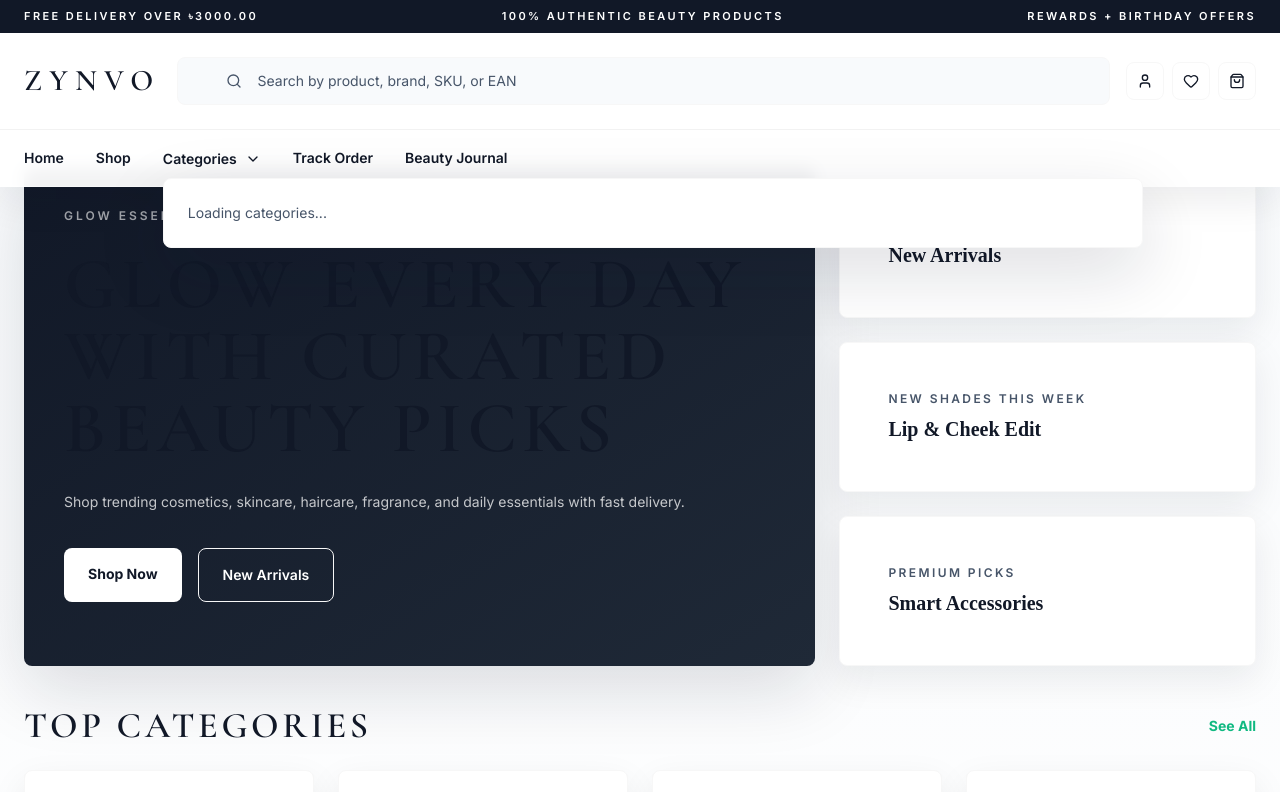
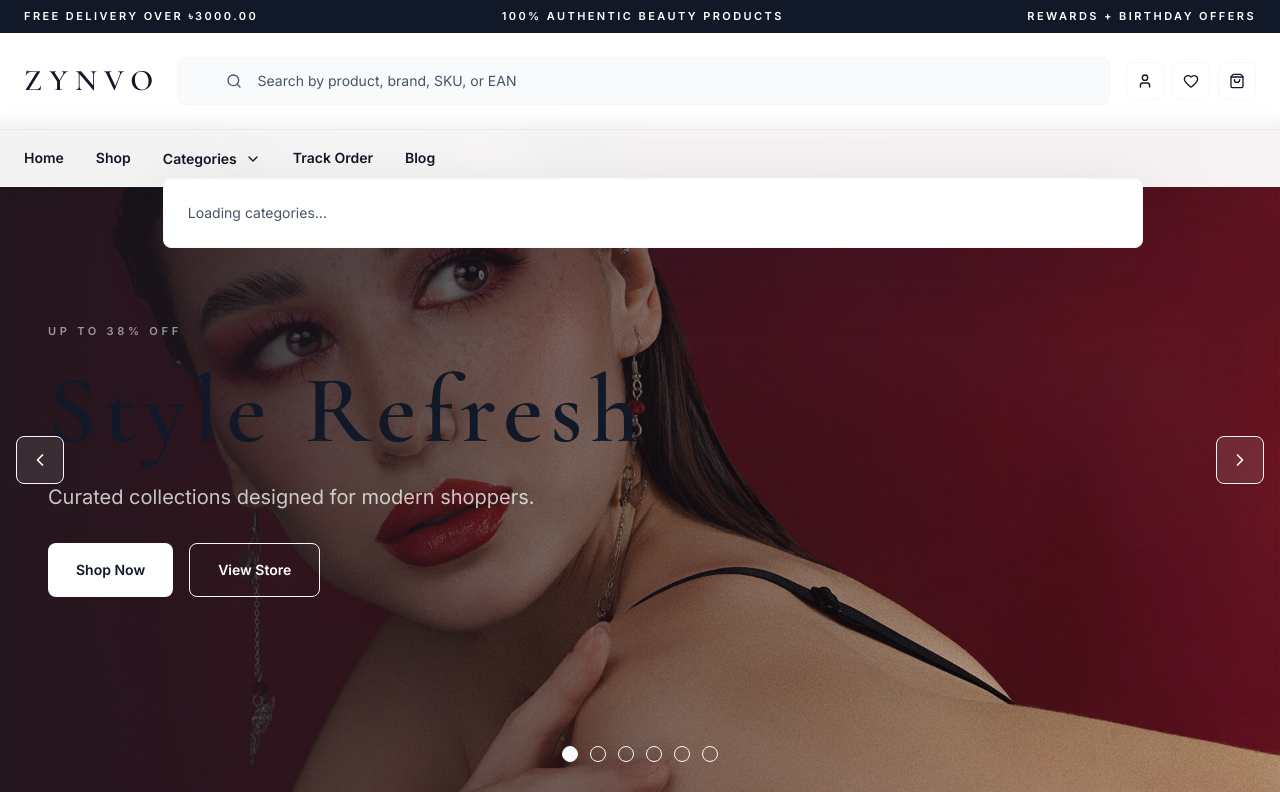
Before and after one commit to nur949/ecommerce, a Django app: page / in a window 1280 px wide. Shown: the top 792 px of the page. Run offline with Django 5.2, Linux system fonts and the light colour scheme; data comes from the database, SQL or seed files in the repository; data that the repository does not hold is empty; some libraries are stand-ins or nearby versions.

Commit message:
updated project files

```diff
--- a/static/js/main.js
+++ b/static/js/main.js
@@ -3,6 +3,30 @@ document.addEventListener('DOMContentLoaded', () => {
   const refreshIcons = () => {
     if (window.lucide) window.lucide.createIcons();
   };
+
+  if (window.Swiper) {
+    document.querySelectorAll('[data-hero-slider]').forEach((slider) => {
+      if (slider.swiper) return;
+      new window.Swiper(slider, {
+        loop: slider.querySelectorAll('.swiper-slide').length > 1,
+        speed: 850,
+        effect: 'fade',
+        fadeEffect: {crossFade: true},
+        autoplay: {
+          delay: 5200,
+          disableOnInteraction: false,
+        },
+        pagination: {
+          el: slider.querySelector('.swiper-pagination'),
+          clickable: true,
+        },
+        navigation: {
+          prevEl: slider.querySelector('.hero-slider-prev'),
+          nextEl: slider.querySelector('.hero-slider-next'),
+        },
+      });
+    });
+  }
 
   const miniCartPanel = document.getElementById('miniCartPanel');
   const miniCartBackdrop = document.getElementById('miniCartBackdrop');
--- a/templates/core/home.html
+++ b/templates/core/home.html
@@ -1,32 +1,7 @@
 {% extends 'base.html' %}
 {% block title %}{{ site_settings.site_name }} | Premium Beauty Catalog{% endblock %}
 {% block content %}
-<section class="px-4 pb-10 pt-6 lg:px-8">
-  <div class="mx-auto grid max-w-7xl gap-4 lg:grid-cols-[1.9fr_1fr]">
-    <div class="rounded-[28px] bg-gradient-to-br from-[#111827] to-[#1f2937] p-7 text-white shadow-panel md:p-10">
-      <p class="text-xs font-semibold uppercase tracking-[0.25em] text-white/60">Glow Essentials</p>
-      <h1 class="mt-4 font-brand text-5xl font-semibold uppercase tracking-[0.08em] md:text-7xl">{{ site_settings.hero_title }}</h1>
-      <p class="mt-4 max-w-2xl text-sm leading-7 text-white/75">{{ site_settings.hero_subtitle }}</p>
-      <div class="mt-8 flex flex-wrap gap-3">
-        <a href="{% url 'catalog:shop' %}" class="rounded-full bg-white px-6 py-3 text-sm font-bold text-ink transition hover:bg-[#e2e8f0]">Shop Now</a>
-        <a href="{% url 'catalog:shop' %}?sort=latest" class="rounded-full border border-white/30 px-6 py-3 text-sm font-semibold text-white transition hover:bg-white/10">New Arrivals</a>
-      </div>
-    </div>
-    <div class="grid gap-4">
-      {% for banner in hero_right_banners %}
-      <a href="{{ banner.url }}" class="rounded-[24px] border border-black/5 bg-white p-5 shadow-soft transition hover:-translate-y-0.5">
-        <p class="text-xs font-semibold uppercase tracking-[0.2em] text-stone">{{ banner.subtitle|default:"Promotion" }}</p>
-        <h2 class="mt-2 text-xl font-semibold text-ink">{{ banner.title }}</h2>
-      </a>
-      {% empty %}
-      <a href="{% url 'catalog:shop' %}?sort=price_low" class="rounded-[24px] border border-black/5 bg-white p-5 shadow-soft">
-        <p class="text-xs font-semibold uppercase tracking-[0.2em] text-stone">Offer</p>
-        <h2 class="mt-2 text-xl font-semibold text-ink">Save up to 30% on skincare sets</h2>
-      </a>
-      {% endfor %}
-    </div>
-  </div>
-</section>
+{% include 'core/partials/hero_section.html' %}
 
 <section class="px-4 pb-14 lg:px-8">
   <div class="mx-auto max-w-7xl">
--- a/templates/core/partials/hero_section.html
+++ b/templates/core/partials/hero_section.html
@@ -1,21 +1,21 @@
 {% load static %}
-<section class="px-4 pt-6 lg:px-8">
-  <div class="mx-auto max-w-7xl overflow-hidden rounded-[36px] border border-white/60 shadow-panel">
-    <div class="swiper slideshow">
+<section class="home-hero-slider relative -mt-6 w-full overflow-hidden">
+  <div class="w-full overflow-hidden shadow-panel">
+    <div class="swiper slideshow" data-hero-slider>
       <div class="swiper-wrapper">
         {% for slide in hero_slides %}
         <div class="swiper-slide">
-          <div class="relative min-h-[78vh] overflow-hidden bg-[#1f1720]">
-            <div class="absolute inset-0 bg-cover bg-center" style="background-image:url({% if forloop.counter == 1 %}{% static 'aura/images/banner2.jpg' %}{% elif forloop.counter == 2 %}{% static 'aura/images/banner1.jpg' %}{% else %}{% static 'aura/images/banner3.jpg' %}{% endif %});"></div>
+          <div class="relative min-h-[620px] overflow-hidden bg-[#1f1720] md:min-h-[760px] xl:min-h-[calc(100vh-120px)]">
+            <div class="absolute inset-0 bg-cover bg-center" style="background-image:url({% if slide.image %}{{ slide.image.url }}{% elif forloop.counter == 1 %}{% static 'aura/images/banner2.jpg' %}{% elif forloop.counter == 2 %}{% static 'aura/images/banner1.jpg' %}{% else %}{% static 'aura/images/banner3.jpg' %}{% endif %});"></div>
             <div class="absolute inset-0 bg-gradient-to-r from-[#1f1720]/90 via-[#1f1720]/55 to-[#1f1720]/15"></div>
-            <div class="relative mx-auto flex max-w-7xl items-end px-6 py-14 md:px-10 lg:min-h-[78vh] lg:items-center lg:px-14">
-              <div class="max-w-2xl text-white" data-gsap-fade>
+            <div class="relative mx-auto flex min-h-[620px] max-w-7xl items-end px-5 pb-20 pt-16 md:min-h-[760px] md:px-8 lg:items-center lg:px-10 lg:py-24 xl:min-h-[calc(100vh-120px)]">
+              <div class="max-w-3xl text-white" data-gsap-fade>
                 <p class="text-[11px] font-semibold uppercase tracking-[0.34em] text-white/55">{{ slide.accent_label|default:"Premium edit" }}</p>
-                <h1 class="mt-4 font-brand text-5xl font-semibold leading-[0.95] tracking-[0.08em] md:text-7xl">{{ slide.title }}</h1>
-                {% if slide.subtitle %}<p class="mt-6 max-w-xl text-base leading-8 text-white/75 md:text-lg">{{ slide.subtitle }}</p>{% endif %}
+                <h1 class="mt-4 font-brand text-5xl font-semibold leading-[0.95] tracking-[0.08em] md:text-7xl lg:text-8xl">{{ slide.title }}</h1>
+                {% if slide.subtitle %}<p class="mt-6 max-w-2xl text-base leading-8 text-white/75 md:text-xl">{{ slide.subtitle }}</p>{% endif %}
                 <div class="mt-8 flex flex-wrap gap-3">
-                  <a href="{{ slide.cta_url|default:'#' }}" class="inline-flex items-center justify-center rounded-full bg-white px-6 py-3 text-sm font-semibold text-ink transition hover:bg-blush">{{ slide.cta_text|default:'Shop Collection' }}</a>
-                  <a href="{% url 'catalog:shop' %}" class="inline-flex items-center justify-center rounded-full border border-white/20 px-6 py-3 text-sm font-semibold text-white transition hover:bg-white/10">View Store</a>
+                  <a href="{{ slide.cta_url|default:'#' }}" class="inline-flex items-center justify-center rounded-full bg-white px-7 py-3 text-sm font-semibold text-ink transition hover:bg-blush">{{ slide.cta_text|default:'Shop Collection' }}</a>
+                  <a href="{% url 'catalog:shop' %}" class="inline-flex items-center justify-center rounded-full border border-white/20 px-7 py-3 text-sm font-semibold text-white transition hover:bg-white/10">View Store</a>
                 </div>
               </div>
             </div>
@@ -23,17 +23,17 @@
         </div>
         {% empty %}
         <div class="swiper-slide">
-          <div class="relative min-h-[78vh] overflow-hidden bg-[#1f1720]">
+          <div class="relative min-h-[620px] overflow-hidden bg-[#1f1720] md:min-h-[760px] xl:min-h-[calc(100vh-120px)]">
             <div class="absolute inset-0 bg-cover bg-center" style="background-image:url({% static 'aura/images/banner2.jpg' %});"></div>
             <div class="absolute inset-0 bg-gradient-to-r from-[#1f1720]/90 via-[#1f1720]/55 to-[#1f1720]/15"></div>
-            <div class="relative mx-auto flex max-w-7xl items-end px-6 py-14 md:px-10 lg:min-h-[78vh] lg:items-center lg:px-14">
-              <div class="max-w-2xl text-white" data-gsap-fade>
+            <div class="relative mx-auto flex min-h-[620px] max-w-7xl items-end px-5 pb-20 pt-16 md:min-h-[760px] md:px-8 lg:items-center lg:px-10 lg:py-24 xl:min-h-[calc(100vh-120px)]">
+              <div class="max-w-3xl text-white" data-gsap-fade>
                 <p class="text-[11px] font-semibold uppercase tracking-[0.34em] text-white/55">Premium beauty edit</p>
-                <h1 class="mt-4 font-brand text-5xl font-semibold leading-[0.95] tracking-[0.08em] md:text-7xl">Reveal your best daily ritual</h1>
-                <p class="mt-6 max-w-xl text-base leading-8 text-white/75 md:text-lg">Luxury-inspired shopping with cleaner discovery, richer visuals, and fast checkout.</p>
+                <h1 class="mt-4 font-brand text-5xl font-semibold leading-[0.95] tracking-[0.08em] md:text-7xl lg:text-8xl">Reveal your best daily ritual</h1>
+                <p class="mt-6 max-w-2xl text-base leading-8 text-white/75 md:text-xl">Luxury-inspired shopping with cleaner discovery, richer visuals, and fast checkout.</p>
                 <div class="mt-8 flex flex-wrap gap-3">
-                  <a href="{% url 'catalog:shop' %}" class="inline-flex items-center justify-center rounded-full bg-white px-6 py-3 text-sm font-semibold text-ink transition hover:bg-blush">Shop Collection</a>
-                  <a href="{% url 'catalog:shop' %}?sale=1" class="inline-flex items-center justify-center rounded-full border border-white/20 px-6 py-3 text-sm font-semibold text-white transition hover:bg-white/10">See Offers</a>
+                  <a href="{% url 'catalog:shop' %}" class="inline-flex items-center justify-center rounded-full bg-white px-7 py-3 text-sm font-semibold text-ink transition hover:bg-blush">Shop Collection</a>
+                  <a href="{% url 'catalog:shop' %}?sale=1" class="inline-flex items-center justify-center rounded-full border border-white/20 px-7 py-3 text-sm font-semibold text-white transition hover:bg-white/10">See Offers</a>
                 </div>
               </div>
             </div>
@@ -41,6 +41,12 @@
         </div>
         {% endfor %}
       </div>
+      <button type="button" class="hero-slider-prev absolute left-4 top-1/2 z-10 hidden h-12 w-12 -translate-y-1/2 items-center justify-center rounded-full border border-white/25 bg-white/10 text-white backdrop-blur transition hover:bg-white/20 md:flex" aria-label="Previous slide">
+        <i data-lucide="chevron-left" class="h-5 w-5"></i>
+      </button>
+      <button type="button" class="hero-slider-next absolute right-4 top-1/2 z-10 hidden h-12 w-12 -translate-y-1/2 items-center justify-center rounded-full border border-white/25 bg-white/10 text-white backdrop-blur transition hover:bg-white/20 md:flex" aria-label="Next slide">
+        <i data-lucide="chevron-right" class="h-5 w-5"></i>
+      </button>
       <div class="swiper-pagination !bottom-8"></div>
     </div>
   </div>
--- a/templates/includes/header.html
+++ b/templates/includes/header.html
@@ -44,7 +44,7 @@
         </div>
       </div>
       <a href="{% url 'orders:tracking' %}" class="text-sm font-semibold text-ink transition hover:text-rosewood">Track Order</a>
-      <a href="{% url 'core:blog_index' %}" class="text-sm font-semibold text-ink transition hover:text-rosewood">Beauty Journal</a>
+      <a href="{% url 'core:blog_index' %}" class="text-sm font-semibold text-ink transition hover:text-rosewood">Blog</a>
     </div>
   </nav>
   <div id="mobileNavPanel" class="hidden border-t border-black/5 bg-white px-4 py-4 lg:hidden">
```
Also changed, not shown: core/tests.py (+19 -0 lines).
